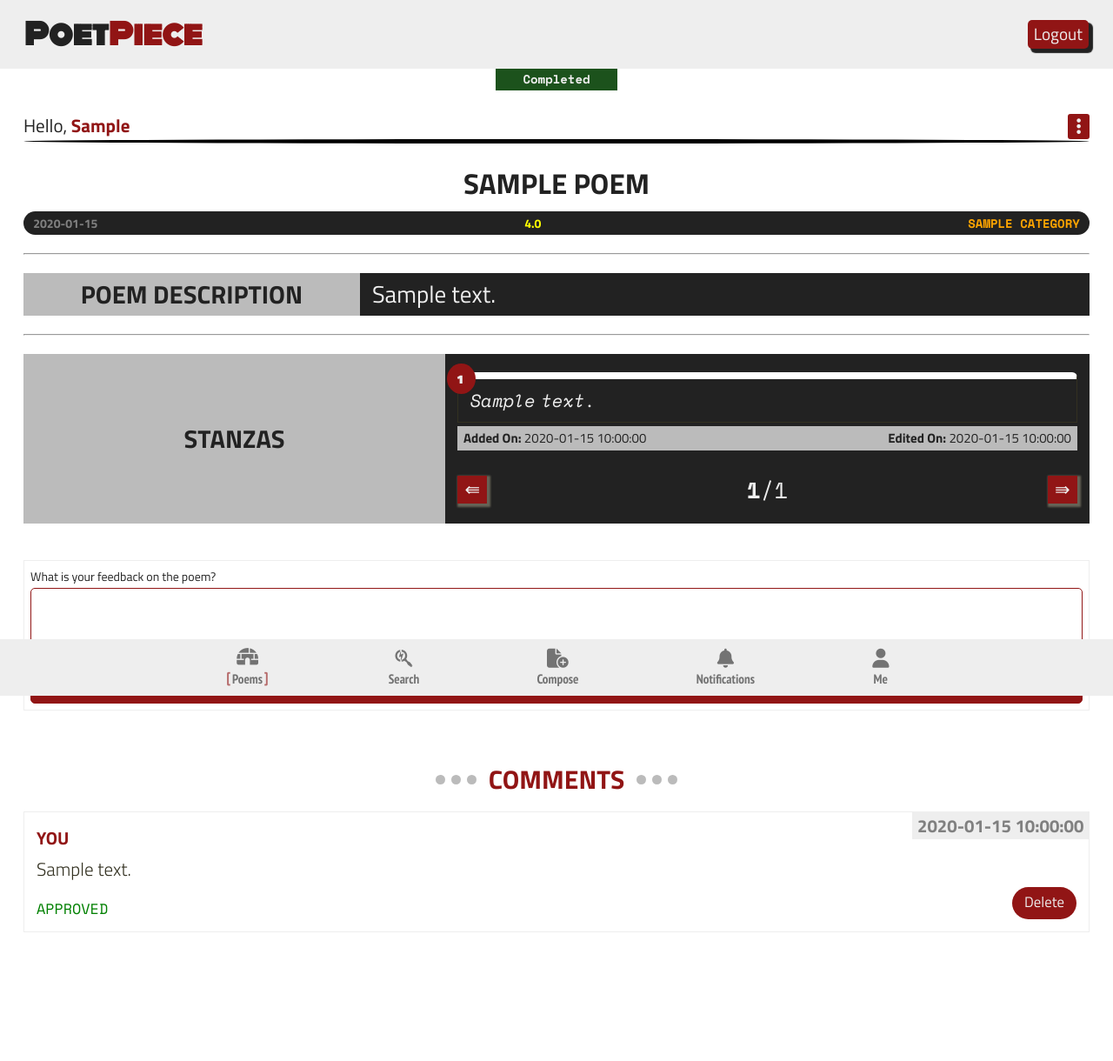
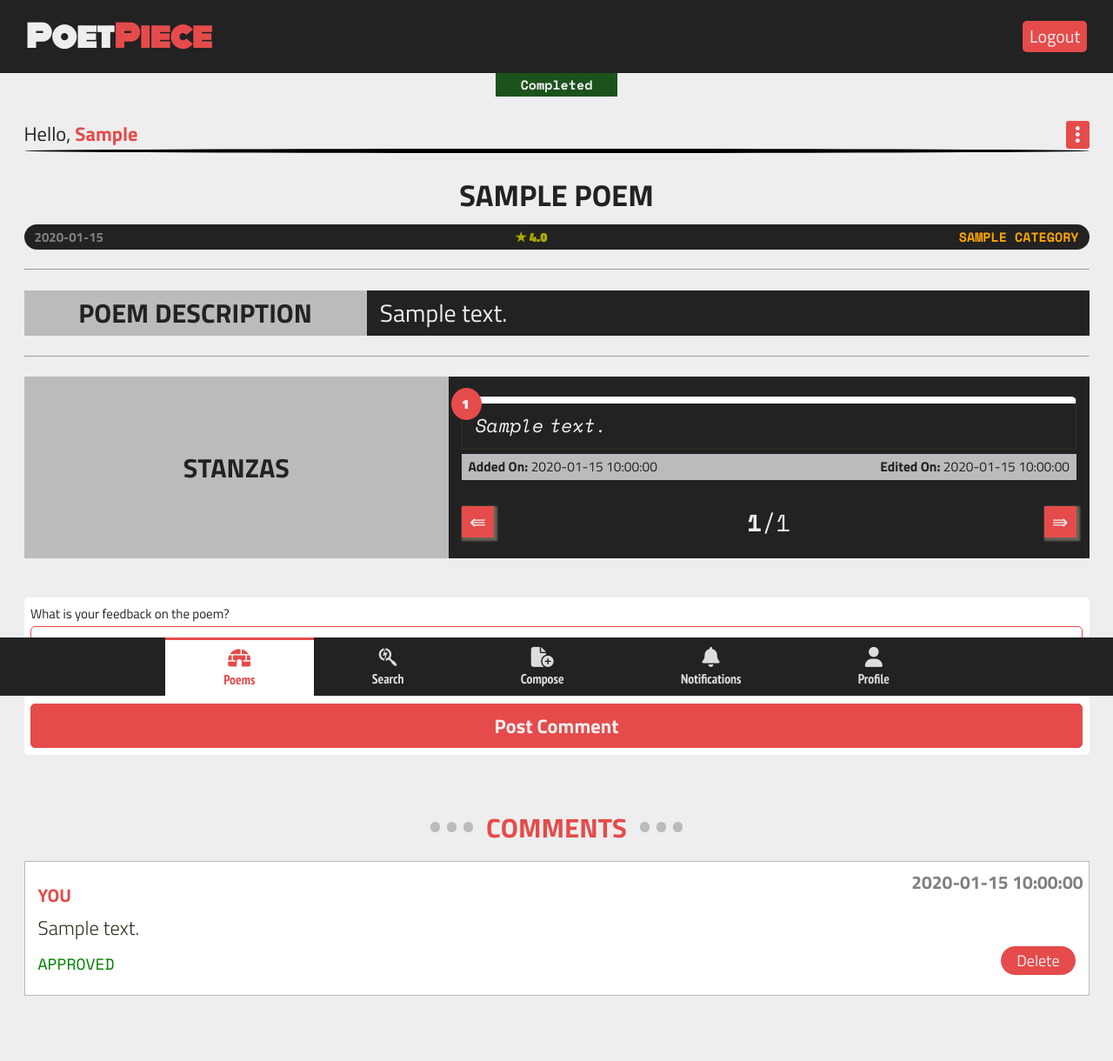
Before and after one commit to VictorOhachor/PoetPiece, a Flask app: page /poems/1 in a window 1280 px wide. Shown: the whole page at 87% size. Before the commit the page ends 1072 px from the top, so only its background shows below. Run offline with Flask 3, Linux system fonts and the light colour scheme; a user stored in the database is signed in; tables that the repository leaves empty hold one stand-in row (values such as "Sample post"); some libraries are stand-ins or nearby versions.

Commit message:
Revamped the style of the entire application UI

```diff
--- a/app/static/css/main.css
+++ b/app/static/css/main.css
@@ -7,7 +7,7 @@
 }
 
 :root {
-  font-size: 14px;
+  font-size: 15px;
 }
 
 body {
@@ -16,6 +16,7 @@ body {
   position: relative;
   min-height: 100vh;
   margin-bottom: 3rem;
+  background-color: #eee;
 }
 
 a {
@@ -31,7 +32,7 @@ hr {
 }
 
 input, select, textarea {
-  border: 1px solid #911515 !important;
+  border: 1px solid #e54b4b !important;
   border-radius: 5px;
 }
 
@@ -71,13 +72,18 @@ select option {
 }
 
 .error-toast {
-  color: #911515;
+  color: #e54b4b;
   background-color: rgba(255, 166, 0, 0.534);
 }
 
 .msg-toast {
   background-color: rgba(0, 128, 0, 0.335);
   color: #1c521c;
+}
+
+.redden {
+  color: #e54b4b !important;
+  font-weight: bolder;
 }
 
 .new-user__text {
@@ -94,20 +100,19 @@ select option {
   padding: 1rem 2rem;
   gap: 1rem;
   flex-wrap: wrap;
-  background-color: #eee;
+  background-color: #222;
 }
 
 .app-logo {
-  color: #222;
+  color: #eee;
   font-family: "Monoton", cursive;
   font-size: calc(1.5rem + 1.5vmin);
   font-weight: 700;
   flex-grow: 1;
 }
 
-.redden {
-  color: rgb(145, 21, 21) !important;
-  font-weight: bolder;
+.app-logo .redden {
+  color: #e54b4b !important;
 }
 
 .app-navbar {
@@ -120,7 +125,7 @@ select option {
 
 .app-navbar a {
   color: #eee;
-  background-color: rgb(145, 21, 21);
+  background-color: #e54b4b;
   box-shadow: 4px 4px 1px 1px #222;
   padding: .1rem .5rem .2rem;
   border-radius: 5px;
@@ -226,13 +231,13 @@ select option {
   display: flex;
   gap: 0.2rem;
   align-items: center;
-  color: rgb(145, 21, 21);
+  color: #e54b4b;
   font-size: 1.5rem;
 }
 
 .app-main__content input[type="submit"] {
   font-size: 1.5rem;
-  background-color: rgb(145, 21, 21);
+  background-color: #e54b4b;
   color: #eee;
   padding: 0.5rem 0;
   border: none;
@@ -433,7 +440,13 @@ select option {
 }
 
 .poem-metadata .poem-rating {
-  color: yellow;
+  color: rgb(167, 167, 1);
+  font-weight: 800;
+}
+
+.poem-metadata .poem-rating::before {
+  content: '\2605';
+  margin-right: .2rem;
 }
 
 .poem-metadata .poem-category {
@@ -543,7 +556,7 @@ select option {
 .poem-stanza__card .stanza-number {
   font-size: 1rem;
   font-weight: 900;
-  background-color: #911515;
+  background-color: #e54b4b;
   color: #eee;
   align-self: flex-start;
   padding: 0 1rem 0 .8rem;
@@ -578,7 +591,7 @@ select option {
 .slider-btns button {
   font-size: 1.5rem;
   color: #eee;
-  background-color: #911515;
+  background-color: #e54b4b;
   border: none;
   padding: .3rem .6rem;
   cursor: pointer;
@@ -664,7 +677,8 @@ select option {
   gap: 2rem;
   flex-direction: column;
   padding: .5rem;
-  border: 1px solid #eee;
+  border-radius: 5px;
+  background-color: #fff;
   margin: 3rem 0;
 }
 
@@ -673,7 +687,7 @@ select option {
 }
 
 .comments-container .comments-title {
-  color: #911515;
+  color: #e54b4b;
   font-size: 2rem;
   text-transform: uppercase;
 
@@ -696,7 +710,9 @@ select option {
 }
 
 .comments-container .poem-comments {
-  border: 1px solid #eee;
+  border: 1px solid #bbb;
+  padding: .5rem 0;
+  background-color: #fff;
 }
 
 .poem-comments .comment-card {
@@ -721,22 +738,17 @@ select option {
 }
 
 .comment-card .comment-heading .commenter {
-  color: #911515;
+  color: #e54b4b;
   text-transform: uppercase;
 }
 
 .comment-card .comment-heading .comment-date {
   color: grey;
-  background-color: #eee;
+  background-color: #fff;
   padding: 0 0.4rem;
   position: absolute;
   right: 0;
   top: 0;
-}
-
-.comment-card:nth-child(even) .comment-heading .comment-date {
-  background-color: #bbb;
-  color: #222;
 }
 
 .comment-card .comment-body {
@@ -760,9 +772,9 @@ select option {
 }
 
 .comment-card .delete-btn {
-  padding: 0.3rem 1rem 0.5rem;
+  padding: 0.2rem 1.2rem;
   text-align: center;
-  background-color: #911515;
+  background-color: #e54b4b;
   text-decoration: none;
   color: #eee;
   margin-left: auto;
@@ -892,7 +893,7 @@ select option {
 .more-actions__container #more-action__toggler {
   font-size: 1.5rem;
   padding: .3rem .7rem;
-  background-color: #911515;
+  background-color: #e54b4b;
   border-radius: 3px;
   cursor: pointer;
 }
@@ -962,7 +963,8 @@ select option {
   left: 0;
   right: 0;
   z-index: 2;
-  background-color: #eee;
+  background-color: #222;
+  color: #ddd;
   overflow: auto hidden;
 }
 
@@ -1000,26 +1002,14 @@ select option {
 }
 
 .app-nav-items .nav-item__active {
-  border-top: 3px solid #911515;
-  color: #911515;
-}
-
-.app-nav-items .nav-item__active-parent {
-  display: flex;
-  align-items: center;
-}
-
-.nav-item__active-parent::before,
-.nav-item__active-parent::after {
-  color: #911515;
-  font-family: 'Space Mono', monospace;
-  font-size: 1.1rem;
-  font-weight: bolder;
+  border-top: 3px solid #e54b4b;
+  color: #e54b4b;
+  background-color: #fff;
 }
 
 .app-navbar .darken {
   background-color: #222;
-  box-shadow: #911515;
+  box-shadow: #e54b4b;
 }
 
 .nav-item__active-parent::before {
--- a/app/static/js/active_navigation.js
+++ b/app/static/js/active_navigation.js
@@ -2,26 +2,23 @@ const navigationLinks = document.querySelectorAll('.app-nav-items > a')
 
 
 const makeActiveNavItemVisible = () => {
-    navigationLinks.forEach(navLink => {
+    let activeNavLinks = []
+    let exact = false
+
+    for (const navLink of navigationLinks) {
         if (location.href.includes(navLink.href)) {
-            if (location.pathname == navLink.pathname) {
+            if (location.pathname === navLink.pathname) {
+                exact = true
                 navLink.classList.add('nav-item__active')
-            } else {
-                const lastChild = navLink.children[1]
-                lastChild.classList.add('nav-item__active-parent')
+                break
             }
+            activeNavLinks.push(navLink)
         }
-    })
-}
+    }
 
-const disableUnactiveNavItems = () => {
-    navigationLinks.forEach(navLink => {
-        if (!navLink.classList.contains('nav-item__active')) {
-            navLink.disabled = true
-            navLink.style.opacity = 0.6
-        }
-    })
+    if (!exact && activeNavLinks.length) {
+        activeNavLinks[0].classList.add('nav-item__active')
+    }
 }
 
 window.addEventListener('load', makeActiveNavItemVisible)
-window.addEventListener('load', disableUnactiveNavItems)
--- a/app/templates/poems/poem.html
+++ b/app/templates/poems/poem.html
@@ -3,7 +3,14 @@
 %} {% block menu_toggler %}
 {{ macros.more_actions_widget(poem, current_user) }}
 {% endblock menu_toggler %} {% block main_content %}
-<h1 class="main-content__title">{{poem.title|upper}}</h1>
+<h1 class="main-content__title">
+  {{poem.title|upper}}
+  {% if poem.poets %}
+    <sup>by <span class="redden">
+      {{poem.poets.poet_name if poem.poets.user_id != current_user.id else 'You'}}
+    </span></sup>
+  {% endif %}
+</h1>
 <span
   class="poem-completion poem-{{ 'completed' if poem.completed else 'progress' }}"
   >{{'Completed' if poem.completed else 'In Progress'}}</span
@@ -11,9 +18,6 @@
 
 <p class="poem-metadata">
   <span class="poem-creation__date">{{poem.crafted_on.date()}}</span>
-  {% if poem.poets %}
-    <span class="poem-author">{{poem.poets.poet_name if poem.poets.user_id != current_user.id else 'You'}}</span>
-  {% endif %}
   <span class="poem-rating" title="Poem Rating">{{poem.rating}}</span>
   <span class="poem-category">{{poem.categories.name}}</span>
 </p>
@@ -85,6 +89,7 @@
   {% if poem.comments.all()|length == 0 %}
   <p class="empty-list">Be the first to add comment</p>
   {% endif %}
+  {% if poem.comments.all() %}
     <div class="poem-comments">
       {% for comment in poem.comments.all() %}
       <div class="comment-card">
@@ -108,6 +113,7 @@
       </div>
       {% endfor %}
     </div>
+  {% endif %}
 </div>
 {% else %}
 <p class="comments-restricted">Log in to comment</p>
--- a/app/templates/shared/navigation.html
+++ b/app/templates/shared/navigation.html
@@ -25,7 +25,7 @@
     </a>
     <a href="{{url_for('main.me')}}" class="nav-item">
       <i class="fa-solid fa-user"></i>
-      <span>Me</span>
+      <span>Profile</span>
     </a>
   </div>
 </div>
```
Also changed, not shown: other parts of app/static/css/main.css (+35 -43 lines), 1 other file. Lines whose indentation alone changed are shown as unchanged.
